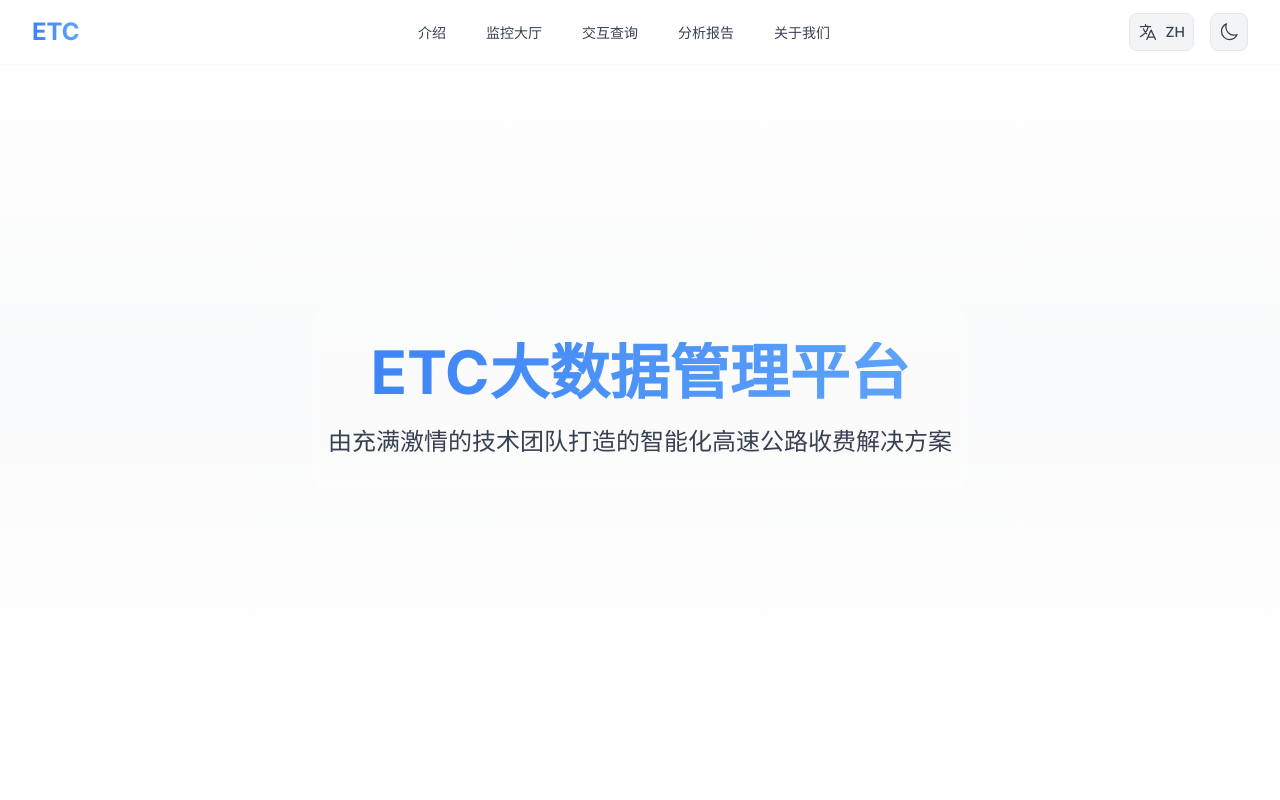
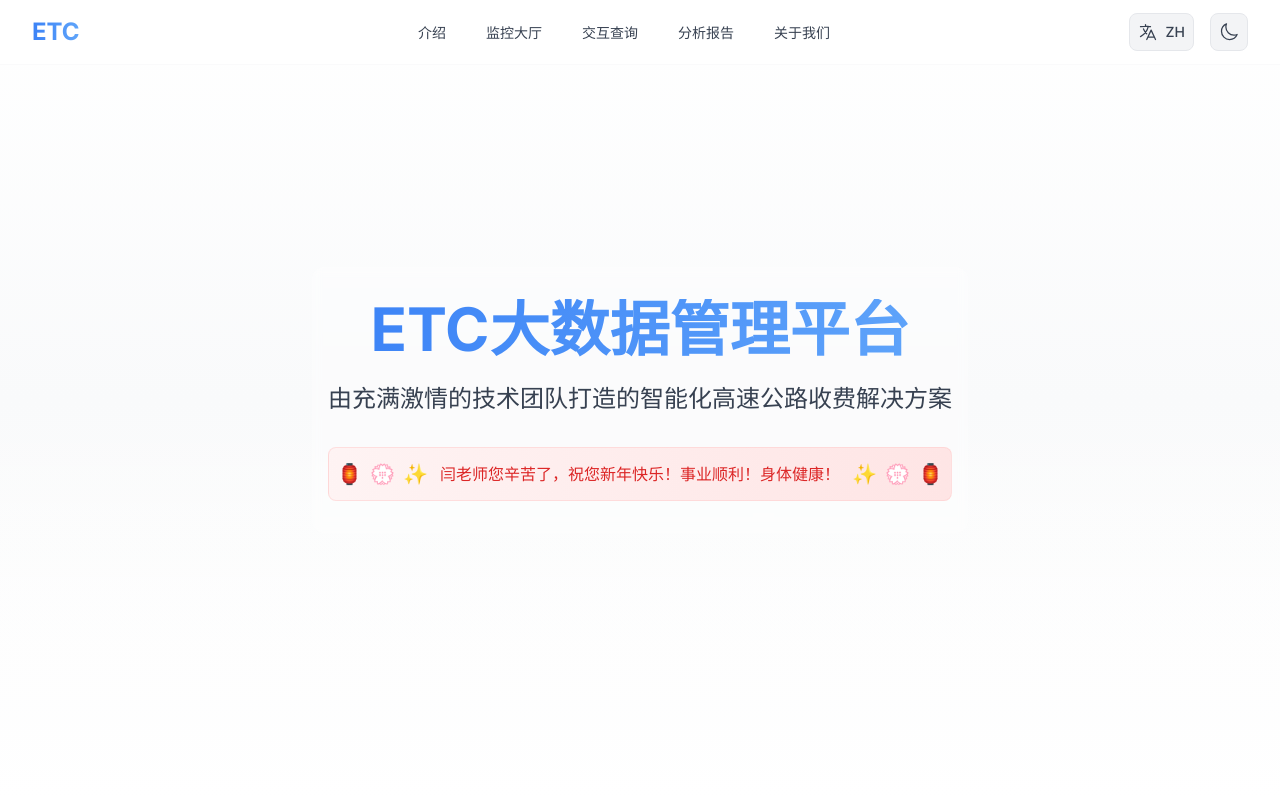
Before and after one commit to CaiNiaoJian/bigdata-etc-part, a Next.js app: page / in a window 1280 px wide. Shown: the top 800 px of the page. Built offline with nearby package versions, Linux system fonts and the light colour scheme.

Commit message:
upgrade readme

```diff
--- a/src/app/about/page.tsx
+++ b/src/app/about/page.tsx
@@ -8,31 +8,31 @@ import Image from 'next/image'
 const teamMembers = [
   {
     name: 'ohaoz',
-    role: '全栈工程师',
+    role: '后端工程师',
     github: 'github.com/ohaoz',
     avatar: '/team/ohaoz.jpg',
-    responsibilities: '负责优化项目架构、后端Kafka、flink设计，前后端接口开发，docker搭建与集成'
+    responsibilities: '负责优化项目架构、数据转化、后端Kafka高速缓存、flink算法设计，项目docker搭建与集成运行'
   },
   {
     name: 'CaiNiaoJian',
     role: '前端工程师',
     github: 'github.com/CaiNiaoJian',
     avatar: '/team/CaiNiaoJian.jpg',
-    responsibilities: '负责项目架构设计，Next.js与React架构下的typescript前端设计和开发，数据库Rowkey设计，API调用开发'
+    responsibilities: '负责总体项目架构设计，Next.js与React架构下的typescript前端设计和开发，前后端接口设计，API调用开发，技术文档编写'
   },
   {
     name: 'Qinhe',
     role: '数据库与网络运维工程师',
-    github: 'github.com/qinhe',
+    github: 'github.com/qinhe_data',
     avatar: '/team/qinhe.jpg',
-    responsibilities: '负责HBase分片设计和优化，在理论上对数据库进行设计，搭建华为云服务器，参与服务器开发并对云部署作运维'
+    responsibilities: '负责RowKey设计，MySQL数据库分片设计和优化，在理论上对数据库进行设计，搭建华为云服务器，参与服务器开发并对云部署作运维'
   },
   {
     name: 'yq',
     role: '数据科学工程师',
     github: 'github.com/yq',
     avatar: '/team/yq.jpg',
-    responsibilities: '负责对数据进行预处理，对交通数据进行数据挖掘，时间预测序列算法开发，参与数据分析报告的设计与深度学习，并对网站的美术做出指导'
+    responsibilities: '负责对数据进行预处理，对交通数据进行数据挖掘，Xgboost预测模型开发，参与数据分析报告的设计与深度学习'
   }
 ]
 
@@ -147,7 +147,7 @@ export default function AboutPage() {
                 {language === 'zh' ? '技术栈' : 'Tech Stack'}
               </h4>
               <div className="flex flex-wrap gap-2">
-                {['Next.js', 'React', 'TypeScript', 'Kafka', 'Flink', 'HBase', 'Docker', 'Python'].map((tech) => (
+                {['Next.js', 'React', 'TypeScript', 'Kafka', 'Flink', 'MySQL', 'Docker', 'Python'].map((tech) => (
                   <span
                     key={tech}
                     className="px-2 py-1 text-sm bg-gray-100 dark:bg-gray-700 rounded-full text-gray-700 dark:text-gray-300"
--- a/src/app/page.tsx
+++ b/src/app/page.tsx
@@ -22,9 +22,42 @@ export default function Home() {
           <h1 className="text-4xl md:text-6xl font-bold gradient-text mb-6">
             {t.hero.title}
           </h1>
-          <p className="text-xl md:text-2xl text-gray-700 dark:text-gray-300 max-w-3xl mx-auto">
+          <p className="text-xl md:text-2xl text-gray-700 dark:text-gray-300 max-w-3xl mx-auto mb-8">
             {t.hero.subtitle}
           </p>
+
+          {/* 新年祝福通知栏 */}
+          <motion.div
+            initial={{ opacity: 0, y: 20 }}
+            animate={{ opacity: 1, y: 0 }}
+            transition={{ duration: 0.5, delay: 0.8 }}
+            className="relative mt-4 bg-gradient-to-r from-red-50/90 to-red-100/90 dark:from-red-900/40 dark:to-red-800/40 border border-red-200/50 dark:border-red-800/30 rounded-lg backdrop-blur-sm"
+          >
+            <div className="relative py-3 px-4">
+              <div className="flex items-center justify-center">
+                {/* 左侧装饰 */}
+                <div className="hidden sm:flex items-center space-x-2 absolute left-2">
+                  <span className="text-red-600 dark:text-red-400 text-xl">🏮</span>
+                  <span className="text-red-600 dark:text-red-400 text-xl">💮</span>
+                </div>
+
+                {/* 中间文字 */}
+                <div className="flex items-center px-4">
+                  <span className="inline-block text-red-600 dark:text-red-400 text-xl">✨</span>
+                  <p className="mx-3 text-red-600 dark:text-red-400 text-sm sm:text-base font-medium">
+                    闫老师您辛苦了，祝您新年快乐！事业顺利！身体健康！
+                  </p>
+                  <span className="inline-block text-red-600 dark:text-red-400 text-xl">✨</span>
+                </div>
+
+                {/* 右侧装饰 */}
+                <div className="hidden sm:flex items-center space-x-2 absolute right-2">
+                  <span className="text-red-600 dark:text-red-400 text-xl">💮</span>
+                  <span className="text-red-600 dark:text-red-400 text-xl">🏮</span>
+                </div>
+              </div>
+            </div>
+          </motion.div>
         </motion.div>
         <div className="absolute inset-0 bg-gradient-to-b from-transparent via-white/5 to-white/50 dark:from-transparent dark:via-black/5 dark:to-black/50"></div>
       </section>
```
Also changed, not shown: 1 other file (tests, documents, lock files or other folders).
